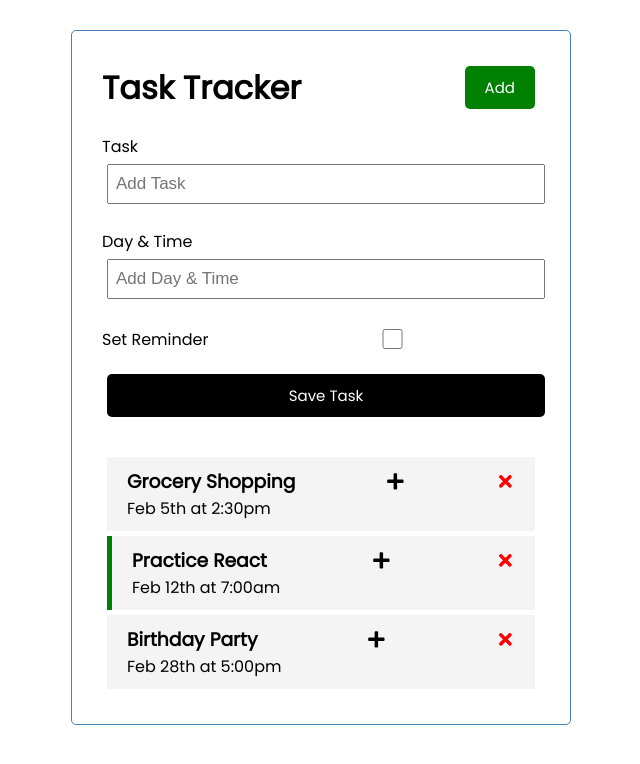
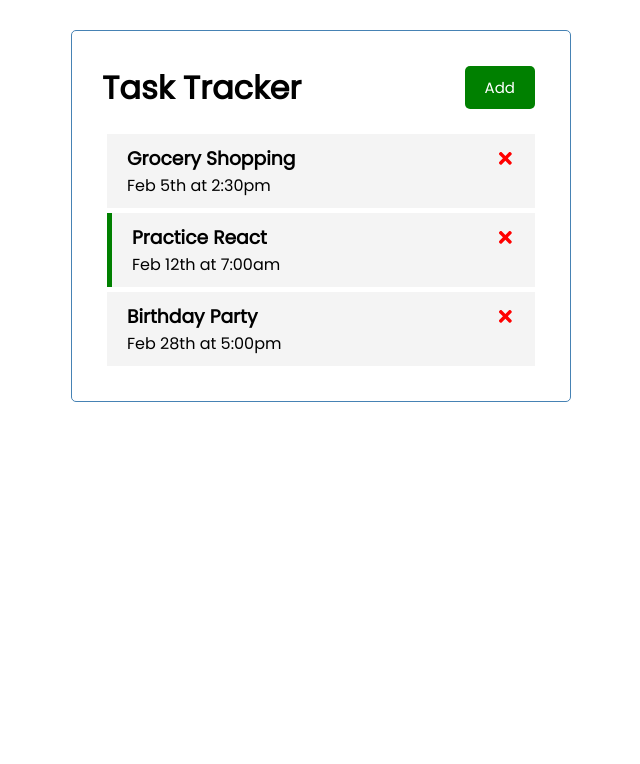
Before and after one commit to nekablair/react-crash, a React (Vite) app: page / in a window 1280 px wide. Shown: the top 764 px of the page, without its empty margins (319-959 px from the left). Built offline with nearby package versions, Linux system fonts and the light colour scheme.

Commit message:
add logical &

```diff
--- a/src/App.jsx
+++ b/src/App.jsx
@@ -1,4 +1,4 @@
-import React, { useState } from 'react'
+import React, { useState, useEffect } from 'react'
 import './App.css'
 import Header from './components/Header.jsx'
 import Tasks from './components/Tasks.jsx'
@@ -6,7 +6,7 @@ import AddTask from './components/AddTask.jsx'
 
 function App() {
   // now part of app component state, can now use a props so every other component has access to it
-
+  const [showAddTask, setShowAddTask] = useState(false)
   const [tasks, setTasks] = useState([
     {
         id: 1,
@@ -28,6 +28,13 @@ function App() {
     }
 ])
 
+//add task
+  const addTask = (task) => {
+    const id = Math.floor(Math.random() * 10000) + 1
+    const newTask = { id, ...task }
+    setTasks([ ...tasks, newTask])
+  }
+
 //delete task
 const deleteTask = (id) => {
   setTasks(tasks.filter((task) => task.id !== id))
@@ -35,13 +42,7 @@ const deleteTask = (id) => {
 
 //toggle reminder on task
 const toggleReminder = (id) => {
-  // setTasks(reminder) === true ? false : true
   setTasks(tasks.map((task) => task.id === id ? {...task, reminder: !task.reminder } : task))
-}
-
-//add task
-const addTask = (id) => {
-  console.log('add', id)
 }
 
   return (
@@ -50,7 +51,8 @@ const addTask = (id) => {
     <>
       <div className='container'>
         <Header />
-        <AddTask />
+        {/* (just checking to see if it's true, if so do <AddTask> and if not, do nothing)shorter way to do ternary without else using && */}
+        {showAddTask && <AddTask onAdd={addTask} />}
         {/* because the button is actually in Tasks.jsx, we have to pass it down to that component, as a prop */}
         {tasks.length > 0 ? <Tasks  tasks={tasks} onDelete={deleteTask} onToggle={toggleReminder} /> : "No Tasks to Show"}
       </div>
--- a/src/components/AddTask.jsx
+++ b/src/components/AddTask.jsx
@@ -1,14 +1,29 @@
 import React from 'react'
 import { useState } from 'react'
+import Task from './Task'
 
-
-const AddTask = () => {
+//bring in as prop name of the function, onAdd
+const AddTask = ( { onAdd }) => {
+    //component level states below
     const [text, setText] = useState('')
     const [day, setDay] = useState('')
     const [reminder, setReminder] = useState(false)
+
+    const onSubmit = (e) => {
+        e.preventDefault()
+        if (!text) {
+            alert("Please add a task")
+            return
+        }
+        onAdd({ text, day, reminder })
+        setText('')
+        setDay('')
+        setReminder(false)
+    }
+
   return (
     <>
-        <form className='add-form'>
+        <form onSubmit={onSubmit}  className='add-form'>
             <div className='form-control'>
                 <label>Task</label>
                 <input type='text' placeholder='Add Task' value={text} onChange={(e) => setText(e.target.value)} />
@@ -21,7 +36,7 @@ const AddTask = () => {
             </div>
             <div className='form-control form-control-check'>
                 <label>Set Reminder</label>
-                <input type='checkbox' value={reminder} onChange={(e) => setReminder(e.currentTarget.checked)} />
+                <input type='checkbox' checked={reminder} value={reminder} onChange={(e) => setReminder(e.currentTarget.checked)} />
 
             </div>
             <input type="submit" value='Save Task' className='btn btn-block' />
--- a/src/components/Task.jsx
+++ b/src/components/Task.jsx
@@ -1,6 +1,6 @@
 import React from 'react'
 //using icons by bringing them in like react components, there are multiple libraries you can use, we are using font-awesome hence /fa
-import { FaTimes, FaPlus } from 'react-icons/fa'
+import { FaTimes } from 'react-icons/fa'
 
 //because we are using onDelete as a prop and calling that once we click, this is an example of event bubbling
 //state gets passed down, actions get passed up!
@@ -11,7 +11,7 @@ const Task = ({ task, onDelete, onToggle }) => {
         <div className = {`task ${task.reminder ? 'reminder' : ''}`} onDoubleClick={() =>
           onToggle(task.id)}>
     {/* getting only the task id instead of the entire event that comes with click         */}
-            <h3>{task.text}<FaPlus  /><FaTimes style={{color: 'red', cursor: 'pointer'}} onClick={() => onDelete(task.id)} /></h3>
+            <h3>{task.text}<FaTimes style={{color: 'red', cursor: 'pointer'}} onClick={() => onDelete(task.id)} /></h3>
             <p>{task.day}</p>
         </div>
     </>
```
